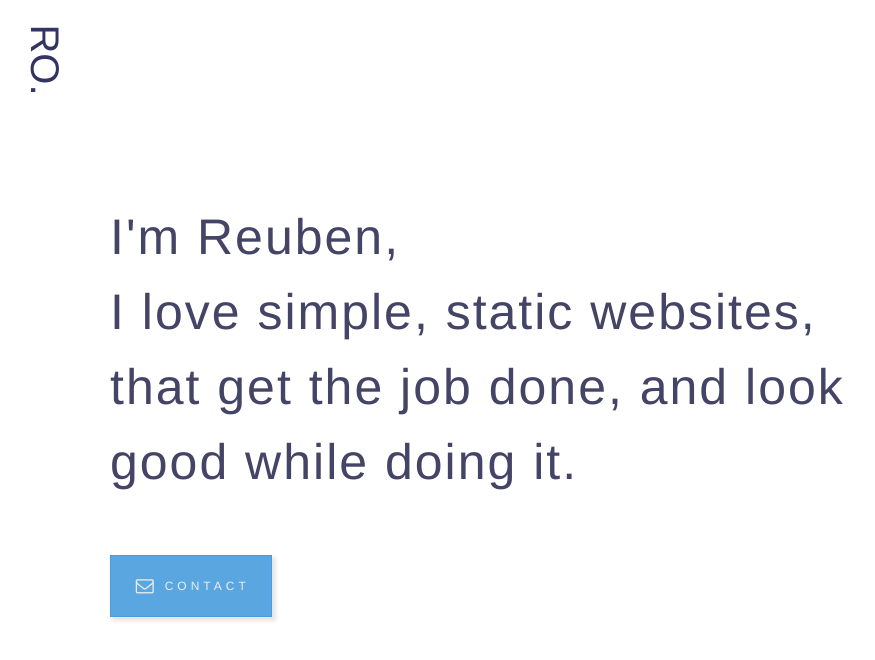
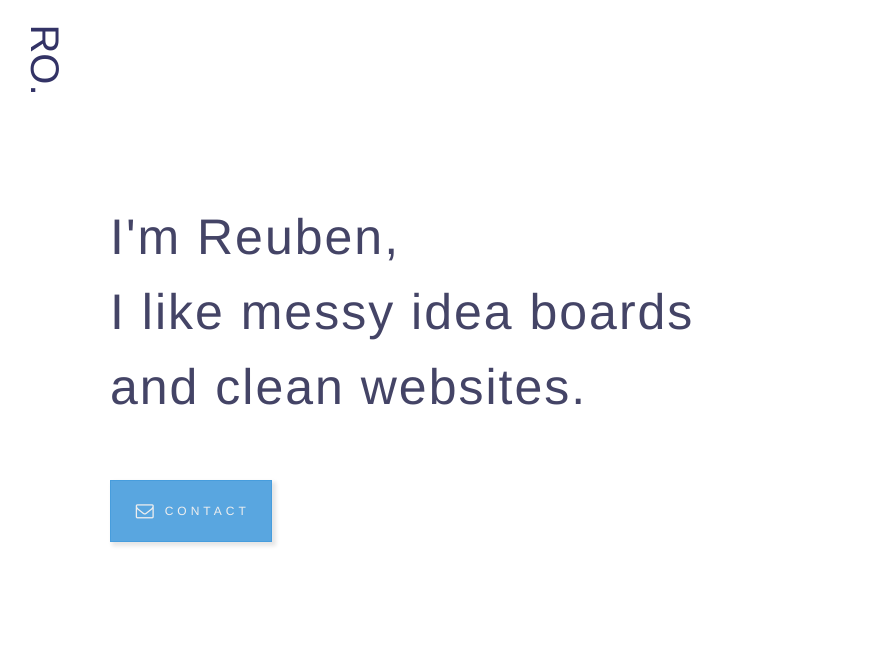
Before and after one commit to reubenosborne/reubenosborne.github.io, a Jekyll site: the page built from index.html, in a window 1280 px wide. Shown: the top 660 px of the page, without its empty margins (0-875 px from the left). Built offline with Jekyll 4.4.1, drawn with Linux system fonts in a browser that asks for light colours; some web fonts are replaced.

Commit message:
Updated Blurb

```diff
--- a/index.html
+++ b/index.html
@@ -8,8 +8,8 @@ layout: default
 	<div class="info_blurb">
 		<h1>
 			I'm Reuben,<br>
-			I love simple, static websites,
-			that get the job done, and look good while doing it.
+			I like messy idea boards<br>
+			and clean websites.
 		</h1>
 	</div>
 	<br>
```
